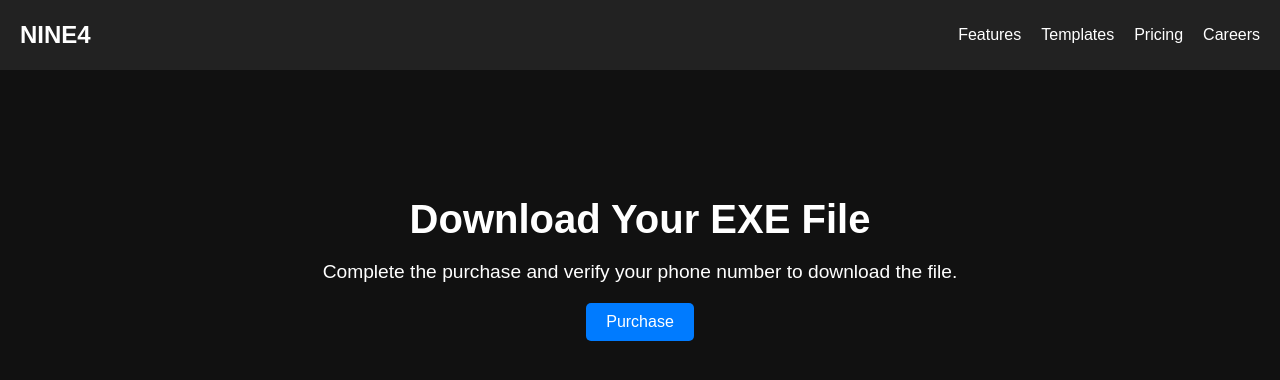
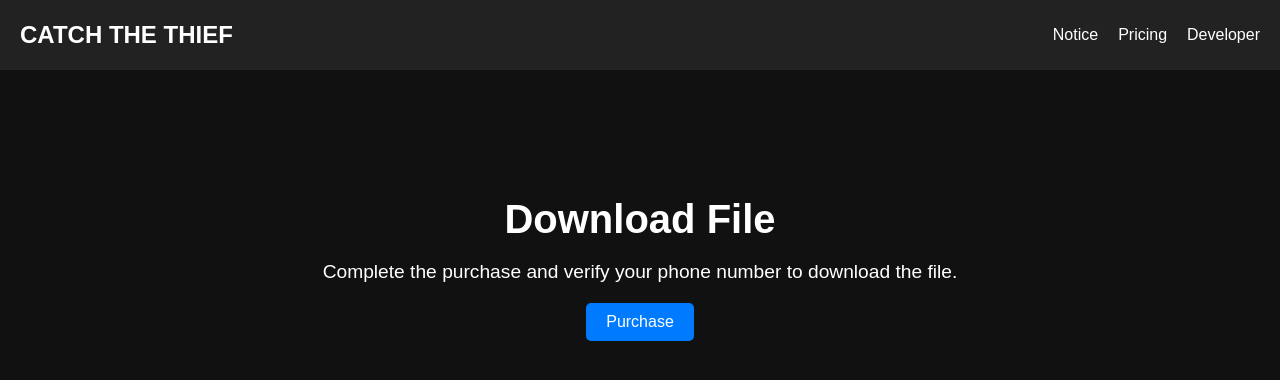
Before and after one commit to oesnoeyh/finalproject, a plain HTML site: page index.html in a window 1280 px wide. Drawn offline with Linux system fonts and the light colour scheme.

Commit message:
Update index.html

```diff
--- a/index.html
+++ b/index.html
@@ -3,24 +3,23 @@
 <head>
     <meta charset="UTF-8">
     <meta name="viewport" content="width=device-width, initial-scale=1.0">
-    <title>EXE 파일 다운로드</title>
+    <title>CATCH THE THIEF</title>
     <link rel="stylesheet" href="styles.css">
     <script defer src="script.js"></script>
 </head>
 <body>
     <header class="navbar">
-        <div class="logo">NINE4</div>
+        <div class="logo">CATCH THE THIEF</div>
         <nav>
             <ul class="nav-links">
-                <li><a href="#features">Features</a></li>
-                <li><a href="#templates">Templates</a></li>
-                <li><a href="#pricing">Pricing</a></li>
-                <li><a href="#careers">Careers</a></li>
+                <li><a href="#Notice">Notice</a></li>
+                <li><a href="#Pricing">Pricing</a></li>
+                <li><a href="#Developer">Developer</a></li>
             </ul>
         </nav>
     </header>
     <main class="hero-section">
-        <h1>Download Your EXE File</h1>
+        <h1>Download File</h1>
         <p>Complete the purchase and verify your phone number to download the file.</p>
         <div class="actions">
             <button id="purchase-btn">Purchase</button>
```
